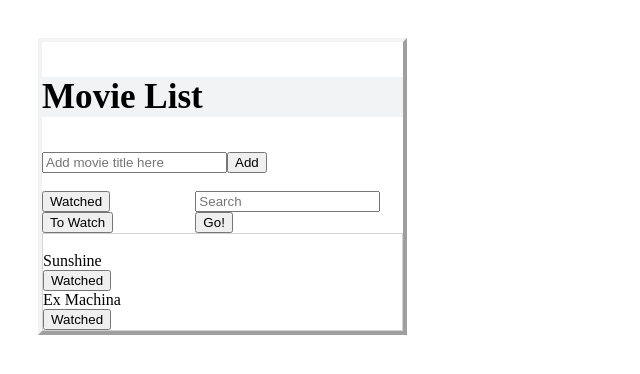
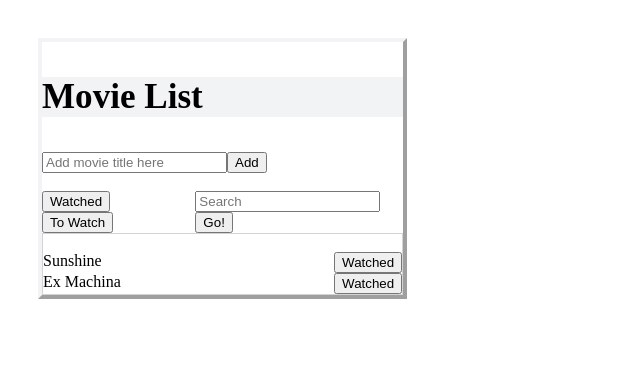
Before and after one commit to Ammar-alnatsheh/hrsf108-movieList-problem, a React (Create React App) app: page / in a window 1280 px wide. Shown: the top 374 px of the page, without its empty margins (0-640 px from the left). Built offline with nearby package versions, Linux system fonts and the light colour scheme.

Commit message:
work on styling the app

```diff
--- a/src/components/AddMovie.js
+++ b/src/components/AddMovie.js
@@ -1,5 +1,4 @@
 import React from 'react';
-import "./style/AddMovie.css";
 
 class AddMovie extends React.Component {
     constructor(props) {
--- a/src/components/style/AddMovie.css
+++ /dev/null
@@ -1,7 +0,0 @@
-.spacer {
-    width: 25px;
-}
-
-.Add-button {
-    background-color: green;
-}
--- a/src/style.css
+++ b/src/style.css
@@ -25,3 +25,13 @@ body {
 .movies {
     border: 1px solid lightgray;
 }
+
+.movie-entry {
+    display: inline-flex;
+    justify-content: space-between;
+    width: 100%;
+}
+
+.taggol {
+    float: right;
+}
```
